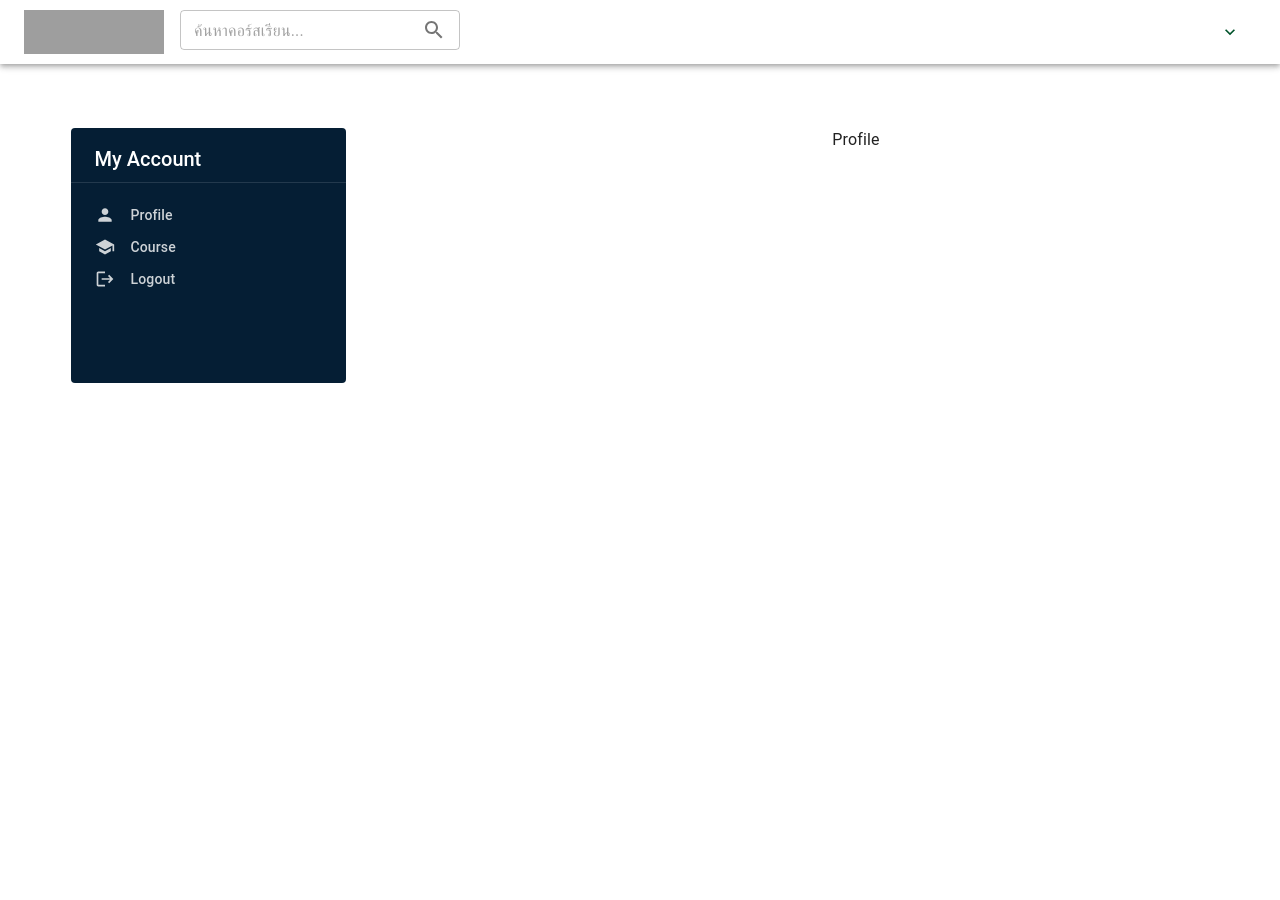
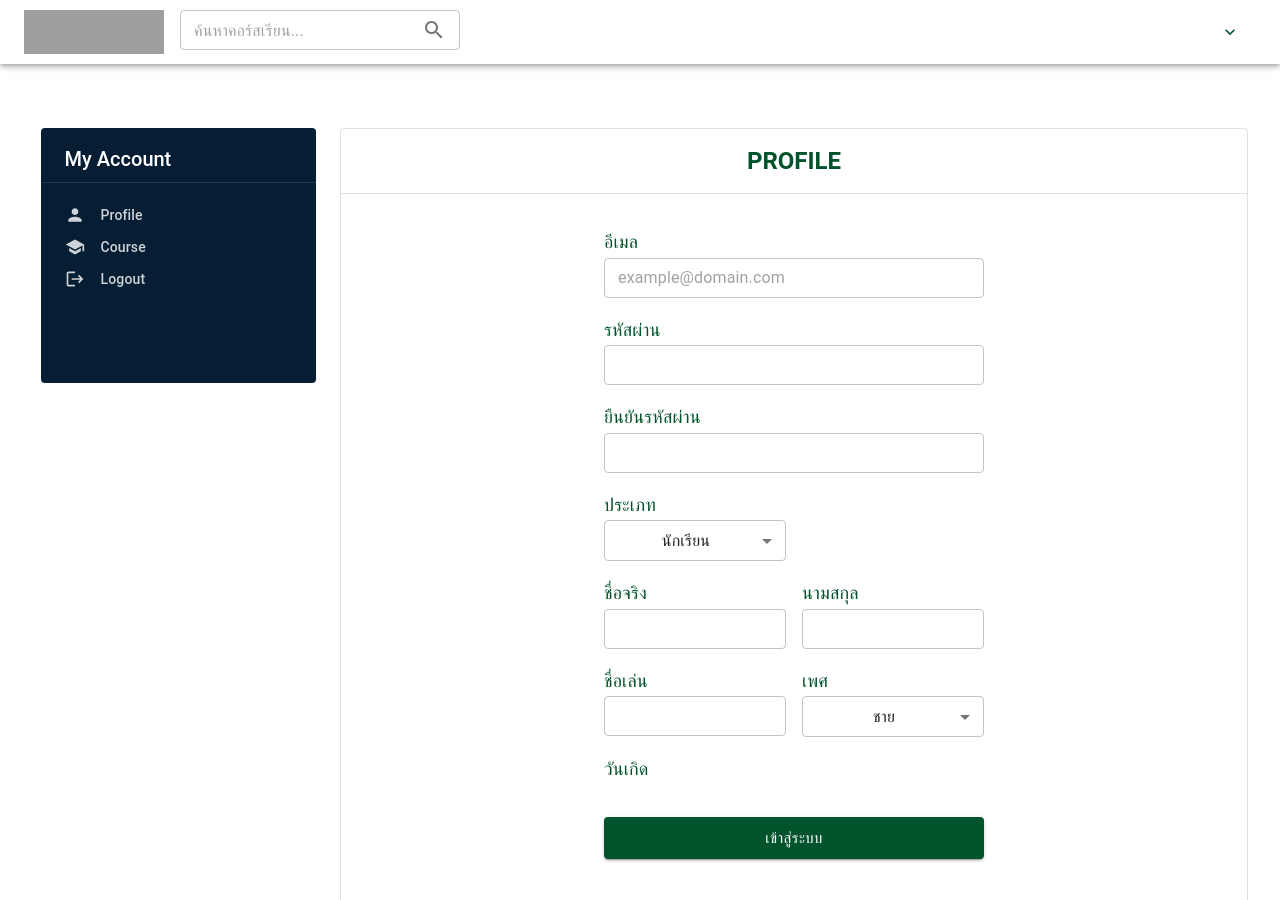
Before and after one commit to narutygt1/skilllane-app, a React (Create React App) app: page /profile in a window 1280 px wide. Shown: the top 900 px of the page. Before the commit the page ends 800 px from the top, so only its background shows below. Built offline with nearby package versions, Linux system fonts and the light colour scheme; sample sign-in values are in the browser's storage; grey boxes are pictures that could not be loaded.

Commit message:
Create profile form edit

```diff
--- /dev/null
+++ b/src/components/AdminTitle.tsx
@@ -0,0 +1,13 @@
+import Typography from "@mui/material/Typography";
+
+interface AdminTitleProps {
+	label: string;
+}
+
+export default function AdminTitle({ label }: AdminTitleProps) {
+	return (
+		<Typography variant="h5" fontWeight={600} sx={{ textTransform: "uppercase", color: "#00532a" }}>
+			{label}
+		</Typography>
+	);
+}
--- a/src/core/UserLayout.tsx
+++ b/src/core/UserLayout.tsx
@@ -1,6 +1,7 @@
 import { ReactNode } from "react";
 import Grid from "@mui/material/Grid";
 import Box from "@mui/material/Box";
+import Paper from "@mui/material/Paper";
 import AdminSidebar from "../components/AdminSidebar";
 
 interface UserLayoutProps {
@@ -9,13 +10,15 @@ interface UserLayoutProps {
 
 export default function UserLayout({ children }: UserLayoutProps) {
 	return (
-		<Box mt={8} sx={{ flexGrow: 1 }}>
+		<Box py={2} px={4} mt={6} sx={{ flexGrow: 1 }}>
 			<Grid container spacing={2}>
-				<Grid item xs={12} sm={4}>
+				<Grid item xs={12} sm={3}>
 					<AdminSidebar />
 				</Grid>
-				<Grid item xs={12} sm={8}>
-					{children}
+				<Grid item xs={12} sm={9}>
+					<Paper variant="outlined" sx={{ minHeight: 300 }}>
+						{children}
+					</Paper>
 				</Grid>
 			</Grid>
 		</Box>
--- /dev/null
+++ b/src/modules/profile/FormEdit.tsx
@@ -0,0 +1,201 @@
+import { useState } from "react";
+import { IUser } from "../../types/User";
+import Box from "@mui/material/Box";
+import Button from "@mui/material/Button";
+import Grid from "@mui/material/Grid";
+import Stack from "@mui/material/Stack";
+import Typography from "@mui/material/Typography";
+import MyTextField from "../../components/MyTextField";
+import GenderDrop from "../../components/GenderDrop";
+import RoleDrop from "../../components/RoleDrop";
+import BirthDatePicker from "../../components/BirthDatePicker";
+import MessageAlert from "../../components/MessageAlert";
+import { Formik, Form } from "formik";
+import * as Yup from "yup";
+
+interface FormEditProps {
+	value?: IUser;
+}
+
+export default function FormEdit({ value }: FormEditProps) {
+	const [msgAlert, setMsgAlert] = useState<JSX.Element | null>(null);
+
+	return (
+		<>
+			{msgAlert}
+			<Box mx="auto" maxWidth={380}>
+				<Formik
+					initialValues={{
+						username: "",
+						password: "",
+						passwordConfirm: "",
+						role: "student",
+						firstname: "",
+						lastname: "",
+						nickname: "",
+						gender: "male",
+						birthday: null,
+					}}
+					validationSchema={Yup.object({
+						username: Yup.string().required("กรุณากรอกอีเมล"),
+						password: Yup.string().required("กรุณากรอกรหัสผ่าน"),
+						passwordConfirm: Yup.string()
+							.required("กรุณากรอกรหัสผ่าน")
+							.test("passwordMatch", "รหัสผ่านไม่ตรงกัน กรุณากรอกใหม่อีกครั้ง", function (passwordConfirm) {
+								return this.parent.password === passwordConfirm;
+							}),
+						firstname: Yup.string().required("กรุณากรอกชื่อจริง"),
+						lastname: Yup.string().required("กรุณากรอกนามสกุล"),
+						nickname: Yup.string().required("กรุณากรอกชื่อเล่น"),
+						gender: Yup.string().required("กรุณาเลือกเพศ"),
+						role: Yup.string().required("กรุณาเลือกประเภท"),
+						birthday: Yup.string().required("กรุณาเลือกวันเกิด"),
+					})}
+					onSubmit={(values, actions) => {
+						new Promise((resolve: any) => {
+							setTimeout(async () => {
+								const response = await fetch(process.env.REACT_APP_SERVICE_API + "/api/user/add_item", {
+									method: "POST",
+									body: JSON.stringify({
+										...values,
+									}),
+									headers: {
+										"Content-Type": "application/json",
+									},
+								});
+
+								const dataResult = await response.json();
+								if (response.status === 200) {
+									setMsgAlert(<MessageAlert message={dataResult.message} severity="success" />);
+									actions.resetForm();
+								} else {
+									setMsgAlert(<MessageAlert message={dataResult.message} severity="error" />);
+								}
+
+								resolve();
+								actions.setSubmitting(false);
+							}, 200);
+						});
+					}}>
+					{({ isSubmitting, values, errors, setFieldValue }) => (
+						<Form>
+							{console.log(isSubmitting)}
+							<Box sx={{ flexGrow: 1 }}>
+								<Grid container spacing={2}>
+									<Grid item xs={12}>
+										<Stack>
+											<Typography variant="subtitle1" fontSize={18} color="#00532a" textAlign="left">
+												อีเมล
+											</Typography>
+											<MyTextField
+												name="username"
+												variant="outlined"
+												placeholder="example@domain.com"
+												fullWidth
+												size="small"
+											/>
+										</Stack>
+									</Grid>
+									<Grid item xs={12}>
+										<Stack>
+											<Typography variant="subtitle1" fontSize={18} color="#00532a" textAlign="left">
+												รหัสผ่าน
+											</Typography>
+											<MyTextField
+												name="password"
+												type="password"
+												variant="outlined"
+												fullWidth
+												size="small"
+											/>
+										</Stack>
+									</Grid>
+									<Grid item xs={12}>
+										<Stack>
+											<Typography variant="subtitle1" fontSize={18} color="#00532a" textAlign="left">
+												ยืนยันรหัสผ่าน
+											</Typography>
+											<MyTextField
+												name="passwordConfirm"
+												type="password"
+												variant="outlined"
+												fullWidth
+												size="small"
+											/>
+										</Stack>
+									</Grid>
+									<Grid item xs={12} sm={6}>
+										<Stack>
+											<Typography variant="subtitle1" fontSize={18} color="#00532a" textAlign="left">
+												ประเภท
+											</Typography>
+											<RoleDrop name="role" />
+										</Stack>
+									</Grid>
+									<Grid item xs={12} sm={6}></Grid>
+									<Grid item xs={12} sm={6}>
+										<Stack>
+											<Typography variant="subtitle1" fontSize={18} color="#00532a" textAlign="left">
+												ชื่อจริง
+											</Typography>
+											<MyTextField name="firstname" variant="outlined" fullWidth size="small" />
+										</Stack>
+									</Grid>
+									<Grid item xs={12} sm={6}>
+										<Stack>
+											<Typography variant="subtitle1" fontSize={18} color="#00532a" textAlign="left">
+												นามสกุล
+											</Typography>
+											<MyTextField name="lastname" variant="outlined" fullWidth size="small" />
+										</Stack>
+									</Grid>
+									<Grid item xs={6}>
+										<Stack>
+											<Typography variant="subtitle1" fontSize={18} color="#00532a" textAlign="left">
+												ชื่อเล่น
+											</Typography>
+											<MyTextField name="nickname" variant="outlined" fullWidth size="small" />
+										</Stack>
+									</Grid>
+									<Grid item xs={6}>
+										<Stack>
+											<Typography variant="subtitle1" fontSize={18} color="#00532a" textAlign="left">
+												เพศ
+											</Typography>
+											<GenderDrop name="gender" />
+										</Stack>
+									</Grid>
+									<Grid item xs={12}>
+										<Stack>
+											<Typography variant="subtitle1" fontSize={18} color="#00532a" textAlign="left">
+												วันเกิด
+											</Typography>
+											<BirthDatePicker
+												key={JSON.stringify(values.birthday)}
+												value={values.birthday}
+												onChange={(v) => setFieldValue("birthday", v)}
+											/>
+										</Stack>
+									</Grid>
+									<Grid item xs={12}>
+										<Box mt={2}>
+											<Button
+												type="submit"
+												disabled={isSubmitting}
+												variant="contained"
+												style={{ backgroundColor: "#00532a" }}
+												fullWidth
+												size="large">
+												เข้าสู่ระบบ
+											</Button>
+										</Box>
+									</Grid>
+								</Grid>
+							</Box>
+						</Form>
+					)}
+				</Formik>
+			</Box>
+		</>
+	);
+}
--- a/src/modules/profile/index.tsx
+++ b/src/modules/profile/index.tsx
@@ -1,10 +1,19 @@
+import UserLayout from "../../core/UserLayout";
 import Box from "@mui/material/Box";
-import UserLayout from "../../core/UserLayout";
+import Divider from "@mui/material/Divider";
+import FormEdit from "./FormEdit";
+import AdminTitle from "../../components/AdminTitle";
 
 export default function Profile() {
 	return (
 		<UserLayout>
-			<Box>Profile</Box>
+			<Box py={2}>
+				<AdminTitle label="Profile" />
+			</Box>
+			<Divider />
+			<Box pt={4} pb={6}>
+				<FormEdit />
+			</Box>
 		</UserLayout>
 	);
 }
```
